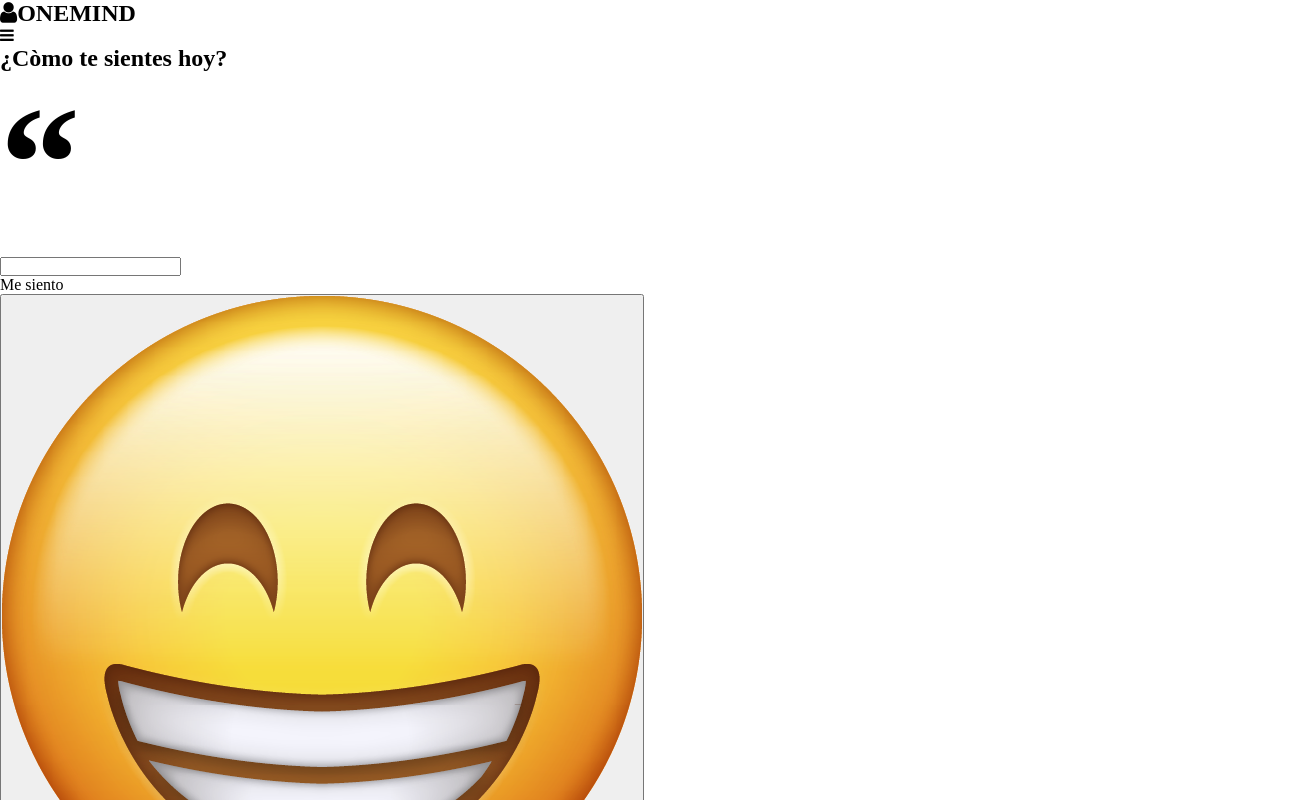
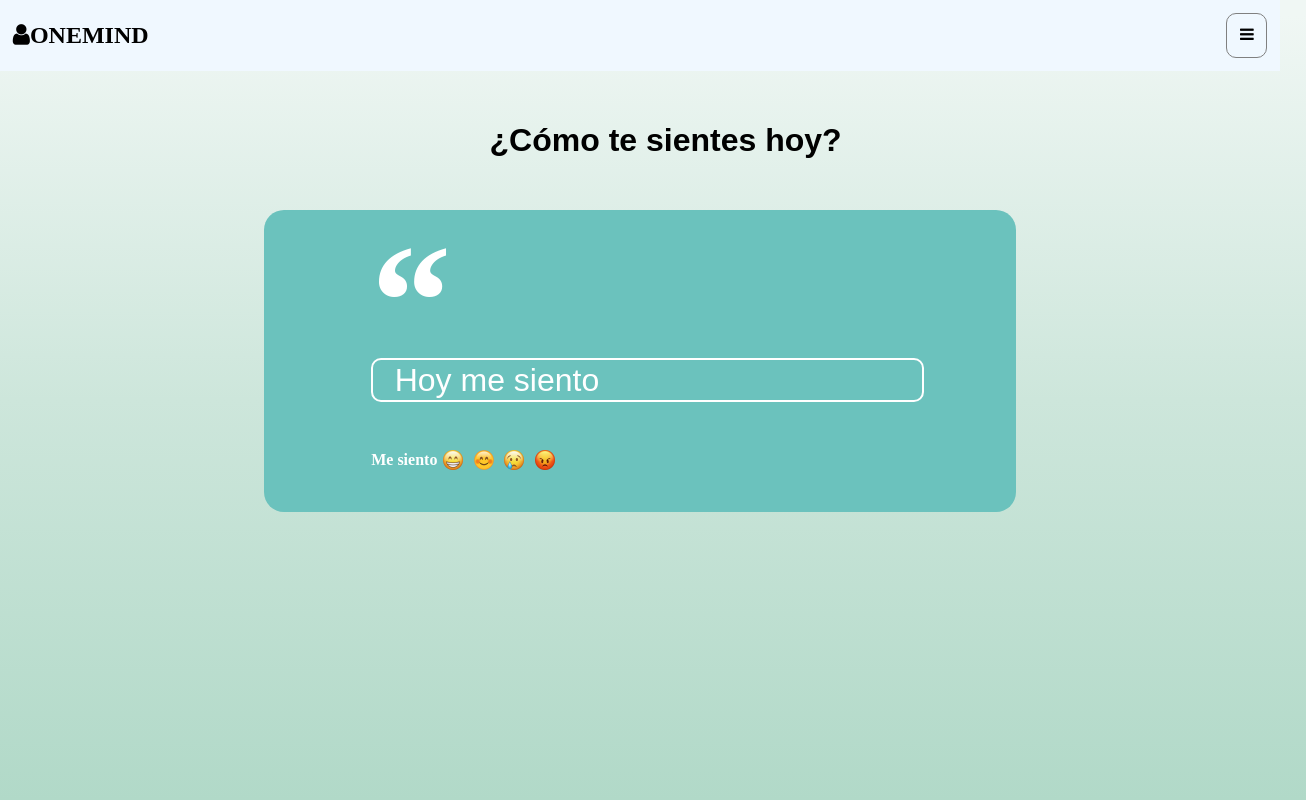
Before and after one commit to keren08/keren_ramos_Rebound3_3, a plain HTML site: page index.html in a window 1280 px wide. Shown: the top 800 px of the page, 1306 px wide, since content can reach past the window. Drawn offline with Linux system fonts and the light colour scheme.

Commit message:
proyecto final

```diff
--- /dev/null
+++ b/assets/sass/style.scss
@@ -0,0 +1,166 @@
+:root{
+    --fondo-body:rgb(240,247,244);
+    --fondo-bodt-degra:linear-gradient(180deg, rgba(240,247,244,1) 2%, rgba(205,230,219,1) 50%, rgba(177,217,200,1) 100%, rgba(154,208,185,1) 100%);
+    --card-back:#6BC2BD;
+    --color-comillas: white;
+
+}
+
+*{
+    margin: 0;
+    padding: 0;
+
+}
+
+body{
+    height: 100%;
+    min-height: 100vh;
+}
+
+.body--backgroud{
+    background: var(--fondo-body);
+    background: var(--fondo-bodt-degra)
+}
+
+.comillas-color{
+    color: var(--color-comillas);
+}
+
+.card--background{
+    background-color: var(--card-back);
+}
+
+.feliz{
+    background-color: #F3E600;
+}
+
+.tranquilo{
+    background-color: #6BC2BD;
+}
+
+.triste{
+    background-color:#27295A ;
+}
+
+.enojado{
+    background-color: #EE7579;
+}
+
+#mensajes{
+    width: 50%;
+    .mensajes__contenedor{
+        width: 100%;
+        display: flex;
+        justify-content: space-between;
+        color: black;
+        padding: 2%;
+        margin-bottom: 2%;
+    }
+
+}
+
+
+
+.header{
+    background-color: aliceblue;
+    right: 0;
+    left: 0;
+}
+
+.nav{
+    display: flex;
+    justify-content: space-between;
+    align-items: center;
+    padding: 1%;
+
+    &__list{
+        border-radius: 10px;
+        border: 1px solid gray;
+        padding: 1%;
+    }
+}
+
+.main{
+    width: 100%;
+
+    &__titulo{
+        width: 100%;
+        display: flex;
+        align-items: center;
+        justify-content: center;
+        margin: 2%;
+        padding: 2% 0;
+        &__text{
+        font-weight: 900;
+        font-size: 200%;
+        font-family: Arial, Helvetica, sans-serif;
+    }
+    }
+}
+
+.contenedor{
+    padding: 0 8%;
+    display: flex;
+    align-items: center;
+    justify-content: center;
+    color: var(--color-comillas);
+    &__card{
+        padding: 0% 10%;
+        border-radius: 20px;
+        width: 50%;
+        &__comillas{
+            font-size: 10rem;
+            padding: 0;
+            margin: 0;
+        }
+    }
+}
+
+.form{
+    margin-top: -80px;
+
+    &__contenedor{
+        display: flex;
+        align-items: center;
+
+    }
+
+    &__mesiento{
+        font-weight: 900;
+    }
+
+    &__input{
+        width: 100%;
+        height: 40px;
+        border-radius: 10px;
+        background-color: #6bc2be01;
+        border: 2px solid var(--color-comillas);
+        margin: 8% 0;
+        color: var(--color-comillas);
+        font-size: 2rem;
+        padding-left: 2%;
+    }
+
+    &__input:focus{
+        border: 2px solid #0f7c77;
+        outline: none;
+
+    }
+
+    &__input::placeholder{
+        padding: 2%;
+        color: var(--color-comillas);
+    }
+
+    &__boton{
+        background-color: #6bc2be00;
+        border: none;
+        width: 20px;
+        margin: 1%;
+        display: flex;
+
+        &__img{
+            width: 100%;
+        }
+    }
+}
--- a/index.html
+++ b/index.html
@@ -11,45 +11,81 @@
     />
     <title>ONEMIND</title>
   </head>
-  <body>
-    <header>
-      <nav>
-        <div>
-          <h2><i class="fa fa-user" aria-hidden="true"></i>ONEMIND</h2>
+  <body id="body" class="body--backgroud">
+    <header class="header">
+      <nav class="nav">
+        <div class="nav__logo">
+          <h2 class="nav__logo__titulo">
+            <i class="fa fa-user nav__logo__titulo__icon" aria-hidden="true"></i
+            >ONEMIND
+          </h2>
         </div>
-        <div>
-          <i class="fa fa-bars" aria-hidden="true"></i>
+        <div class="nav__list">
+          <i class="fa fa-bars nav__list__icono" aria-hidden="true"></i>
         </div>
       </nav>
     </header>
 
-    <main>
-      <section>
-        <h1>¿Còmo te sientes hoy?</h1>
+    <main class="main">
+      <section class="main__titulo">
+        <h1 class="main__titulo__text">¿Cómo te sientes hoy?</h1>
       </section>
-      <section>
-        <div>
-          <h1 class="comillas">“</h1>
-          <form action="">
-            <input type="text" name="mensaje" id="mensaje" />
+      <section class="contenedor">
+        <div class="contenedor__card card--background" id="card">
+          <h1 class="contenedor__card__comillas comillas-color">“</h1>
+          <form class="form" action="" id="form">
+            <input
+              class="form__input"
+              type="text"
+              name="mensaje"
+              id="mensaje"
+              placeholder="Hoy me siento"
+              required
+            />
             <div>
-              <p>Me siento</p>
-              <button type="submit" id="feliz">
-                <img src="assets/img/feliz.png" alt="" />
-              </button>
-              <button type="submit" id="tranquila">
-                <img src="assets/img/tranquila.png" alt="" />
-              </button>
-              <button type="submit" id="triste">
-                <img src="assets/img/triste.png" alt="" />
-              </button>
-              <button type="submit" id="enojada">
-                <img src="assets/img/enojada.png" alt="" />
-              </button>
+              <div class="form__contenedor">
+                <p class="form__mesiento">Me siento</p>
+                <button class="form__boton" type="submit">
+                  <img
+                    class="form__boton__img"
+                    src="assets/img/feliz.png"
+                    alt=""
+                    id="feliz"
+                  />
+                </button>
+                <button class="form__boton" type="submit">
+                  <img
+                    class="form__boton__img"
+                    src="assets/img/tranquila.png"
+                    alt=""
+                    id="tranquila"
+                  />
+                </button>
+                <button class="form__boton" type="submit">
+                  <img
+                    class="form__boton__img"
+                    src="assets/img/triste.png"
+                    alt=""
+                    id="triste"
+                  />
+                </button>
+                <button class="form__boton" type="submit">
+                  <img
+                    class="form__boton__img"
+                    src="assets/img/enojada.png"
+                    alt=""
+                    id="enojada"
+                  />
+                </button>
+              </div>
+              <br />
+              <br />
             </div>
           </form>
+          <div id="mensajes"></div>
         </div>
       </section>
     </main>
+    <script src="js/index.js" type="text/javascript"></script>
   </body>
 </html>
--- a/js/index.js
+++ b/js/index.js
@@ -0,0 +1,56 @@
+//variables para llamar a los elementos q vamos a usar en las funciones
+const form = document.getElementById('form');
+const body = document.getElementById('body');
+const card = document.getElementById('card');
+const input = document.getElementById('mensaje');
+const mensajes = document.getElementById('mensajes');
+
+
+//evento para escuchar a que emojic se da click y activar funcion
+form.addEventListener('click',(e)=>{
+    if(input.value != ''){
+    e.preventDefault();
+
+    if(e.target.id=="feliz"){
+        cambiar('rgb(253,234,220)','linear-gradient(180deg, rgba(253,234,220,1) 2%, rgba(249,187,141,1) 50%, rgba(245,164,100,1) 100%, rgba(243,147,71,1) 100%)','#F3E600','#F5AB05');
+        agregarMensaje(input.value,'Feliz','feliz');
+    }
+    if(e.target.id=="tranquila"){
+        cambiar('rgb(240,247,244)','linear-gradient(180deg, rgba(240,247,244,1) 2%, rgba(205,230,219,1) 50%, rgba(177,217,200,1) 100%, rgba(154,208,185,1) 100%)','#6BC2BD','white');
+        agregarMensaje(input.value,'tranquila','tranquilo');
+
+    }
+    if(e.target.id=="triste"){
+        cambiar('rgb(224,223,228)','linear-gradient(180deg, rgba(224,223,228,1) 2%, rgba(155,152,165,1) 50%, rgba(85,83,104,1) 100%, rgba(32,29,53,1) 100%), rgba(243,147,71,1) 100%)','#27295A','white');
+        agregarMensaje(input.value,'Triste','triste');
+
+    }
+
+    if(e.target.id=="enojada"){
+        cambiar('rgb(250,224,225)','linear-gradient(180deg, rgba(250,224,225,1) 2%, rgba(233,152,145,1) 50%, rgba(219,94,88,1) 100%, rgba(205,39,34,1) 100%)','#EE7579','white');
+        agregarMensaje(input.value,'Enojado','enojado');
+
+    }
+}
+});
+
+//funcion para cambiar el color
+function cambiar(fondo,degra,card,comillas){
+    body.style.setProperty(' --fondo-body',fondo);
+    body.style.setProperty('--fondo-bodt-degra',degra);
+    body.style.setProperty('--card-back',card);
+    body.style.setProperty('--color-comillas',comillas);
+
+}
+
+//funcion para agregar mensaje
+function agregarMensaje(mensaje, emocion, color){
+    const html=`
+    <div class='mensajes__contenedor ${color}'>
+    <h4 class='mensajes__text'>${mensaje}</h4><label class='mensajes__emocion'>${emocion}</label>
+    </div>
+    `;
+    mensajes.insertAdjacentHTML('beforeend',html);
+
+    input.value ='';
+}
```
Also changed, not shown: assets/css/style.css, 1 other file.
